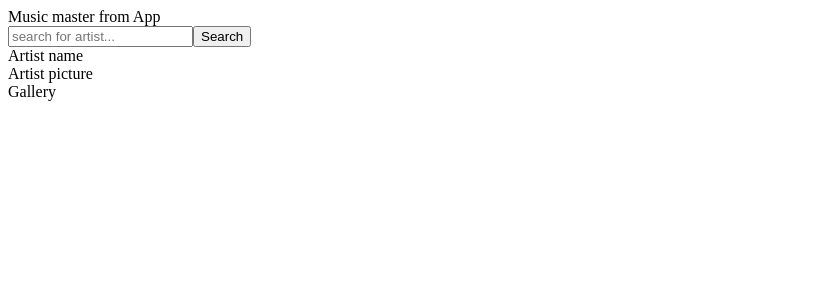
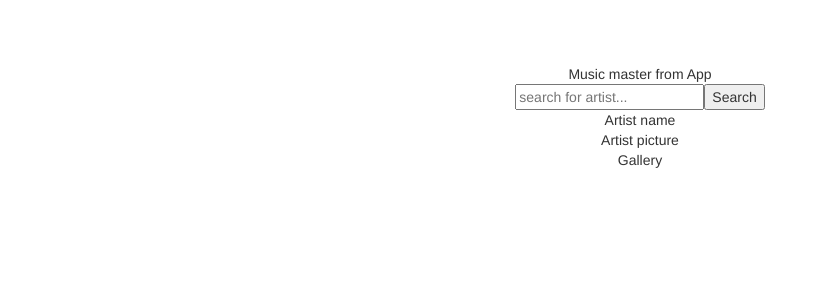
Before and after one commit to volosgoto/react_musicmaster, a React (Create React App) app: page / in a window 1280 px wide. Shown: the top 300 px of the page, without its empty margins (0-820 px from the left). Built offline with nearby package versions, Linux system fonts and the light colour scheme.

Commit message:
add bootstrap

```diff
--- a/public/index.html
+++ b/public/index.html
@@ -19,6 +19,10 @@
       work correctly both with client-side routing and a non-root public URL.
       Learn how to configure a non-root public URL by running `npm run build`.
     -->
+
+    <!-- Latest compiled and minified CSS -->
+    <link rel="stylesheet" href="https://maxcdn.bootstrapcdn.com/bootstrap/3.3.7/css/bootstrap.min.css" integrity="sha384-BVYiiSIFeK1dGmJRAkycuHAHRg32OmUcww7on3RYdg4Va+PmSTsz/K68vbdEjh4u" crossorigin="anonymous">
+
     <title>React App</title>
   </head>
   <body>
--- /dev/null
+++ b/src/App.css
@@ -0,0 +1,17 @@
+.App {
+  text-align: center;
+  padding: 5%
+}
+
+.App-title{
+
+
+}
+
+.Profile{
+}
+
+
+.Gallery{
+
+}
--- a/src/App.js
+++ b/src/App.js
@@ -1,11 +1,14 @@
 import React, {Component} from 'react';
+import './App.css';
+import {FormGroup, FormControl, InputGroup, Glyphicon} from 'react-bootstrap';
+
 
 
 class App extends Component {
 
   render(){
     return(
-      <div>
+      <div className="App">
         <div className="App-title">
           Music master from App
           </div>
```
